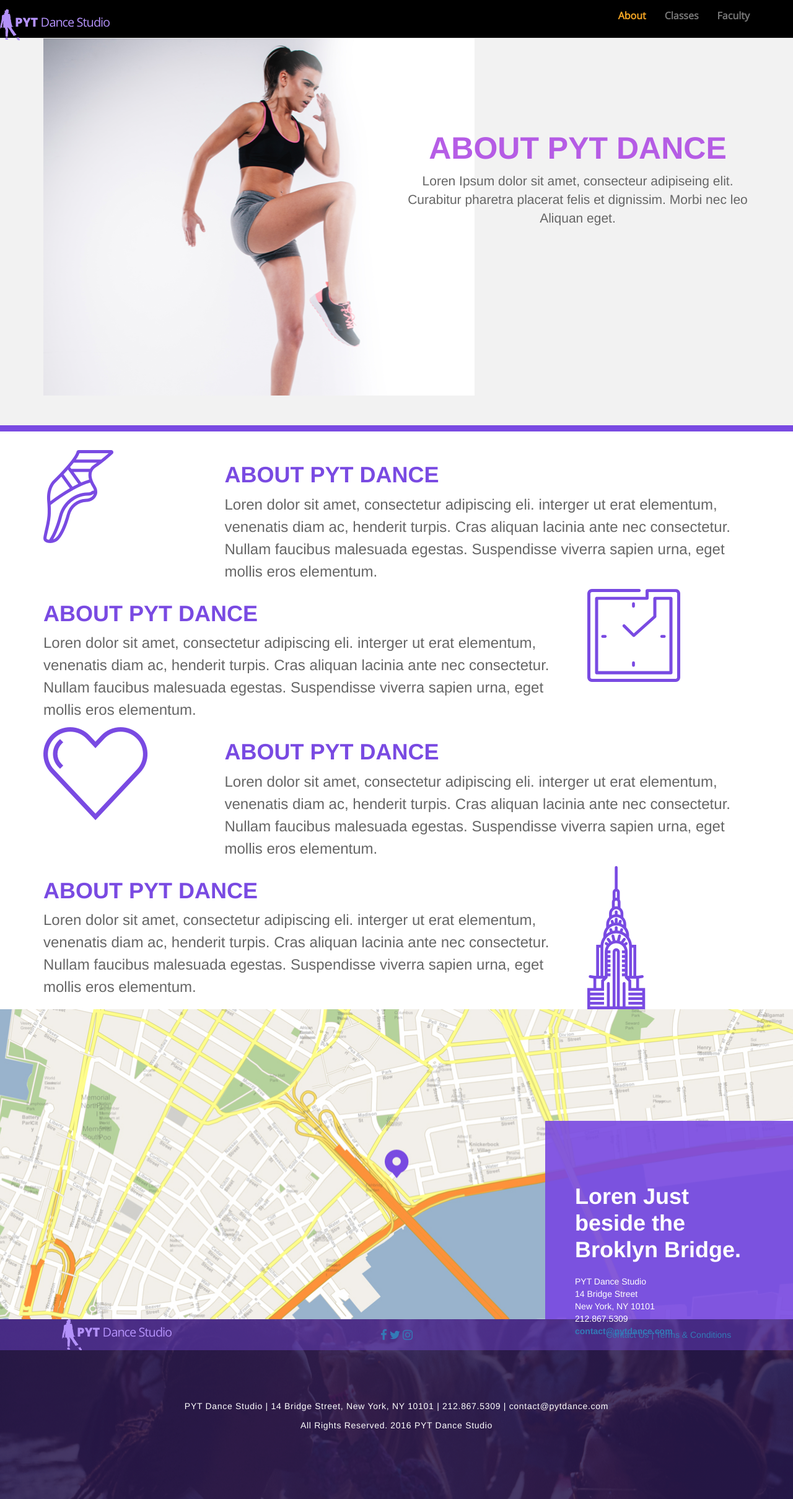
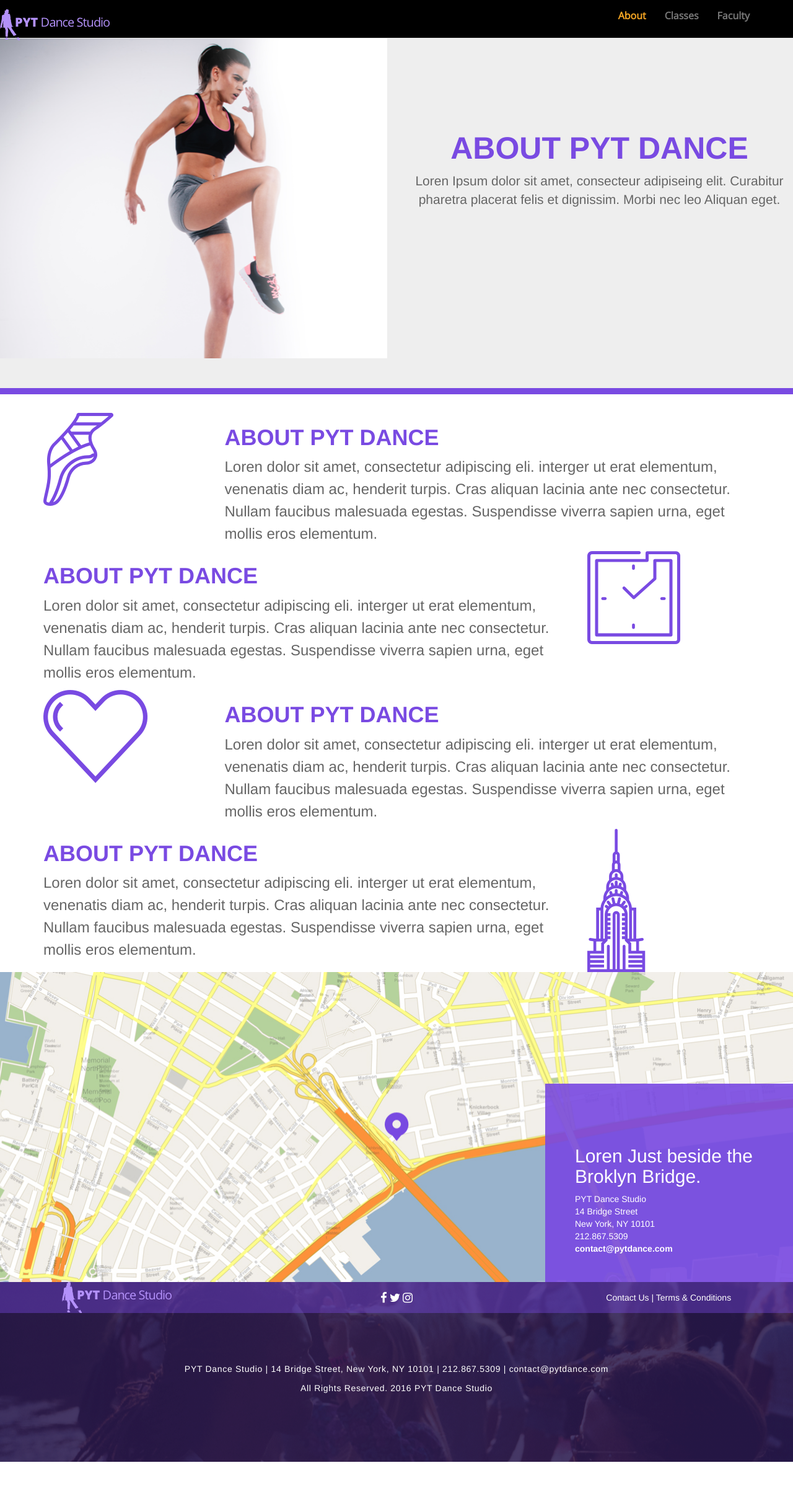
Before and after one commit to Fistibal/PYTDanceStudio, a plain HTML site: page about.html in a window 1280 px wide. Shown: the whole page at 62% size. After the commit the page ends 2358 px from the top, so only its background shows below. Drawn offline with nearby package versions, Linux system fonts and the light colour scheme.

Commit message:
just add

```diff
--- a/about.html
+++ b/about.html
@@ -23,9 +23,8 @@
 
     <!-- about pyt dance -->
       <div class="jumbotron image-content about">
-        <div class="container">
-         <div class="row">
-          <div class="col-xs-12 col-sm-6 container-image">
+        <div class="row">
+         <div class="col-xs-12 col-sm-6 container-image">
             <img src="./resources/pyt_dance_studio_resources/workout-photo.png">
           </div>
           <div class="col-xs-12 col-sm-6 content-jum">
@@ -36,7 +35,6 @@
           </div>
         </div>
       </div>
-    </div>
 
     <!-- many style -->
     <div class="main">
@@ -95,7 +93,7 @@
     <!-- map section -->
     <div class="map-photo">
       <div class="content">
-        <h1>Loren Just beside the Broklyn Bridge.</h1>
+        <h2>Loren Just beside the Broklyn Bridge.</h2>
           <address>
 				    PYT Dance Studio<br>
 				    14 Bridge Street<br>
--- a/resources/css/style.css
+++ b/resources/css/style.css
@@ -32,6 +32,10 @@ nav ul {
   color: #ffffff;
   font-weight: bold;
   padding-right: 3.4375rem;
+}
+
+a {
+  color: white;
 }
 
 /*@media only screen and (max-width: 760px) {
@@ -262,31 +266,27 @@ width: 9rem;
 
 /*about*/
 .jumbotron {
-  background-color: #f2f2f2;
   border-bottom: 10px solid #794ae2;
   display: flex;
+  align-items: center;
 }
 
-.about .container-image {
-  width: 50%;
-  justify-content: flex-start;
-  align-items: center;
-  display: flex;
-}
-.about .content {
-  width: 50%;
-  justify-content: flex-end;
-  align-items: center;
-  text-align: center;
+.jumbotron img {
+  max-width: 100%;
+  padding-bottom: 0;
 }
 
-.about h1 {
+.jumbotron .content-jum h1 {
   font-size: 3.125rem;
   font-weight: bold;
   color: #794ae2;
 }
 .about p {
   color: #666666;
+}
+
+.many-style:nth-child(odd) {
+    background-color: #ffffff;
 }
 
 /*main*/
```
Also changed, not shown: index.html (+3 -3 lines).
